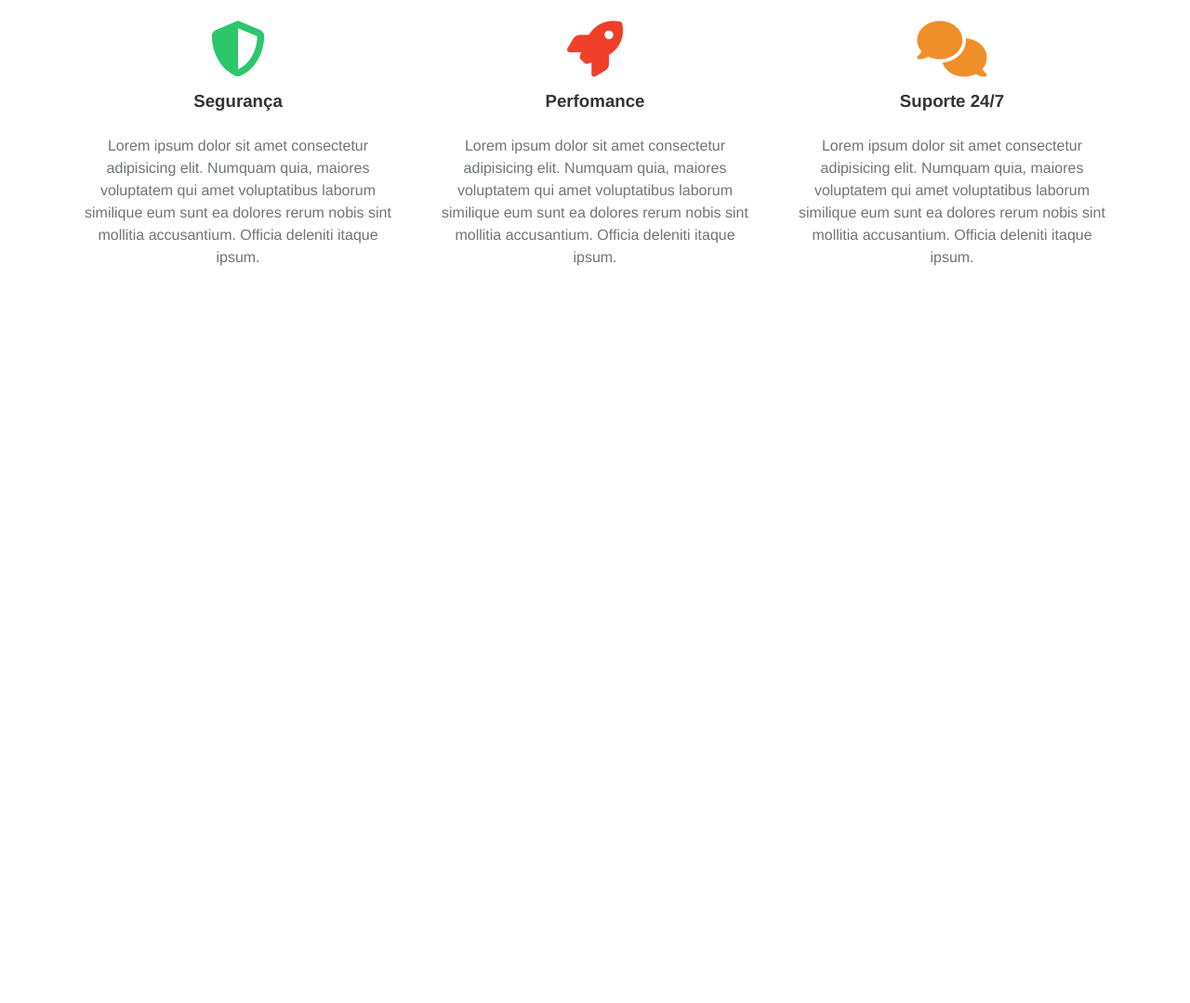
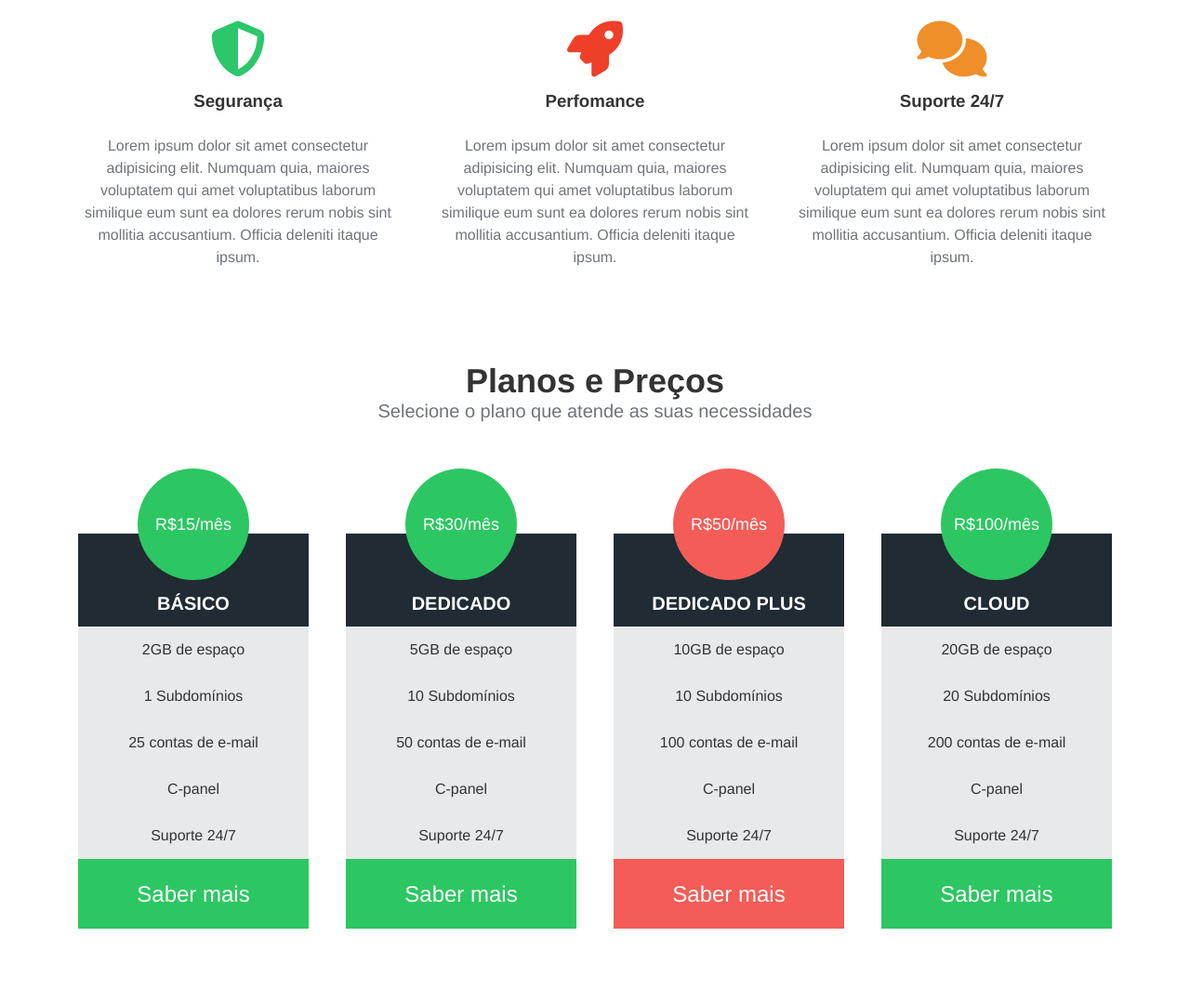
Before and after one commit to MarcosDavi-Dev/hDC-Host, a plain HTML site: page index.html in a window 1280 px wide. Shown: the part 576-1655 px from the top of the page at 93% size. Before the commit the page ends 965 px from the top, so only its background shows below. Drawn offline with Linux system fonts and the light colour scheme.

Commit message:
Adicionando planos e serviços

```diff
--- a/css/styles.css
+++ b/css/styles.css
@@ -134,3 +134,77 @@ nav {
 .services-container p {
     line-height: 24px;
 }
+
+/* Prices and Plans */
+.pricing-container {
+    padding-bottom: 5rem;
+    text-align: center;
+}
+
+.pricing-container h2 {
+    font-size: 36px;
+}
+
+.pricing-container p {
+    font-size: 20px;
+}
+
+.plans-container {
+    display: flex;
+    justify-content: space-between;
+    width: 90%;
+    margin: 50px auto 0;
+}
+
+.plan {
+    flex: 1;
+    max-width: 275px;
+    margin: 0 20px;
+}
+
+.plan ul {
+    padding: 0;
+}
+
+.plan li {
+    list-style: none;
+    height: 50px;
+    line-height: 50px;
+    background-color: #e8e9ea;
+    color: #333;
+}
+
+.plan .price {
+    width: 120px;
+    height: 120px;
+    border-radius: 50%;
+    background-color: #2cc762;
+    color: #fff;
+    text-align: center;
+    line-height: 120px;
+    margin: 0 auto -50px;
+    font-size: 18px;
+    position: relative;
+}
+
+.plan .plan-name {
+    text-transform: uppercase;
+    font-size: 20px;
+    font-weight: bold;
+    color: #fff;
+    background-color: #202b34;
+    padding: 50px 0;
+}
+
+.plan .plan-btn {
+    background-color: #2cc762;
+    color: #fff;
+    font-size: 24px;
+    height: 75px;
+    line-height: 75px;
+    cursor: pointer;
+}
+
+.plan .recommended {
+    background-color: #f45c57;
+}
--- a/index.html
+++ b/index.html
@@ -58,6 +58,60 @@
                     </li>
                 </ul>
             </section>
+            <section class="pricing-container">
+                <h2>Planos e Preços</h2>
+                <p>Selecione o plano que atende as suas necessidades</p>
+                <div class="plans-container">
+                  <div class="plan">
+                    <ul>
+                      <li class="price">R$15/mês</li>
+                      <li class="plan-name">Básico</li>
+                      <li>2GB de espaço</li>
+                      <li>1 Subdomínios</li>
+                      <li>25 contas de e-mail</li>
+                      <li>C-panel</li>
+                      <li>Suporte 24/7</li>
+                      <li class="plan-btn">Saber mais</li>
+                    </ul>
+                  </div>
+                  <div class="plan">
+                    <ul>
+                      <li class="price">R$30/mês</li>
+                      <li class="plan-name">Dedicado</li>
+                      <li>5GB de espaço</li>
+                      <li>10 Subdomínios</li>
+                      <li>50 contas de e-mail</li>
+                      <li>C-panel</li>
+                      <li>Suporte 24/7</li>
+                      <li class="plan-btn">Saber mais</li>
+                    </ul>
+                  </div>
+                  <div class="plan">
+                    <ul>
+                      <li class="price recommended">R$50/mês</li>
+                      <li class="plan-name">Dedicado Plus</li>
+                      <li>10GB de espaço</li>
+                      <li>10 Subdomínios</li>
+                      <li>100 contas de e-mail</li>
+                      <li>C-panel</li>
+                      <li>Suporte 24/7</li>
+                      <li class="plan-btn recommended">Saber mais</li>
+                    </ul>
+                  </div>
+                  <div class="plan">
+                    <ul>
+                      <li class="price">R$100/mês</li>
+                      <li class="plan-name">Cloud</li>
+                      <li>20GB de espaço</li>
+                      <li>20 Subdomínios</li>
+                      <li>200 contas de e-mail</li>
+                      <li>C-panel</li>
+                      <li>Suporte 24/7</li>
+                      <li class="plan-btn">Saber mais</li>
+                    </ul>
+                  </div>
+                </div>
+              </section>
         </main>
     </div>
 </body>
```
